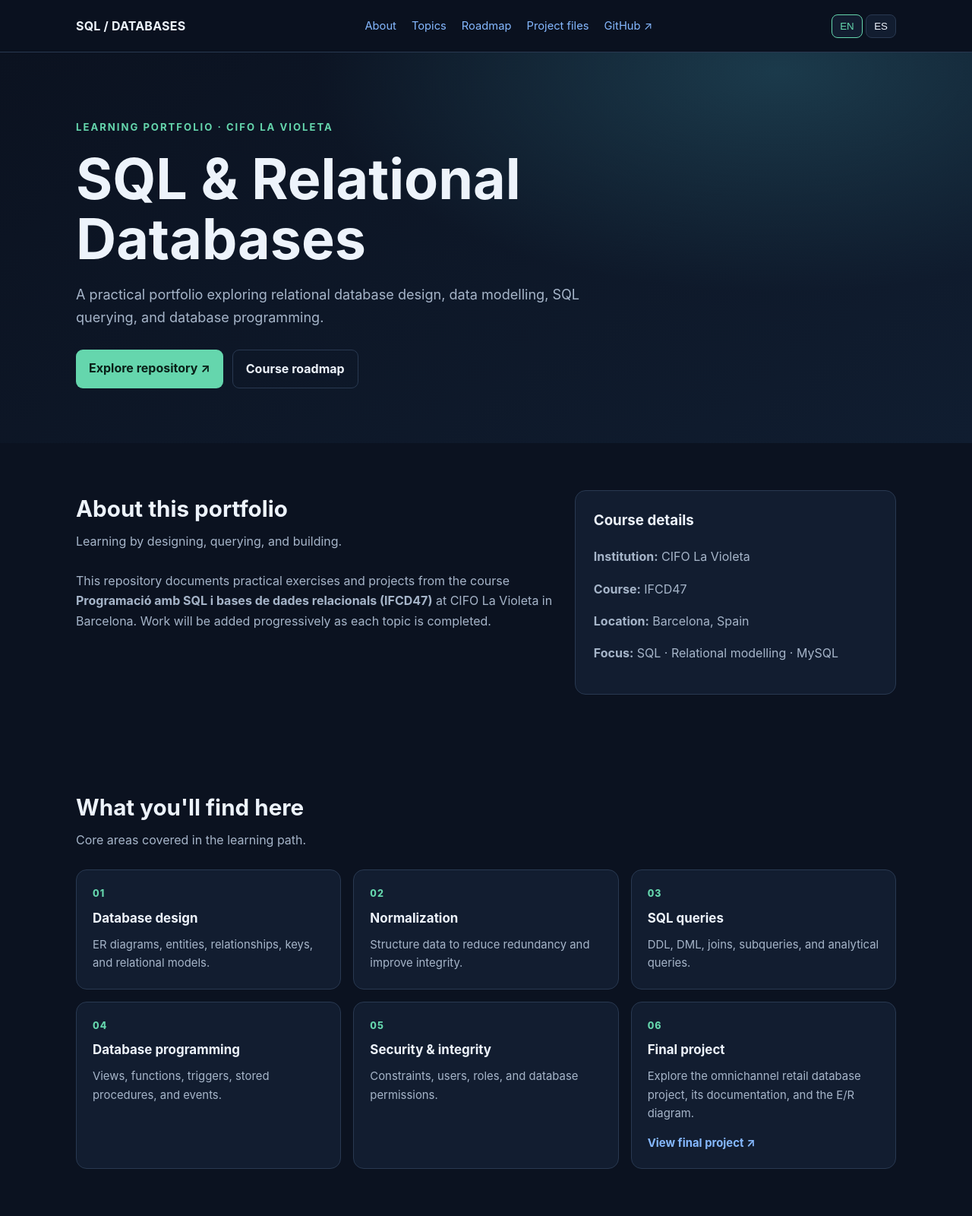
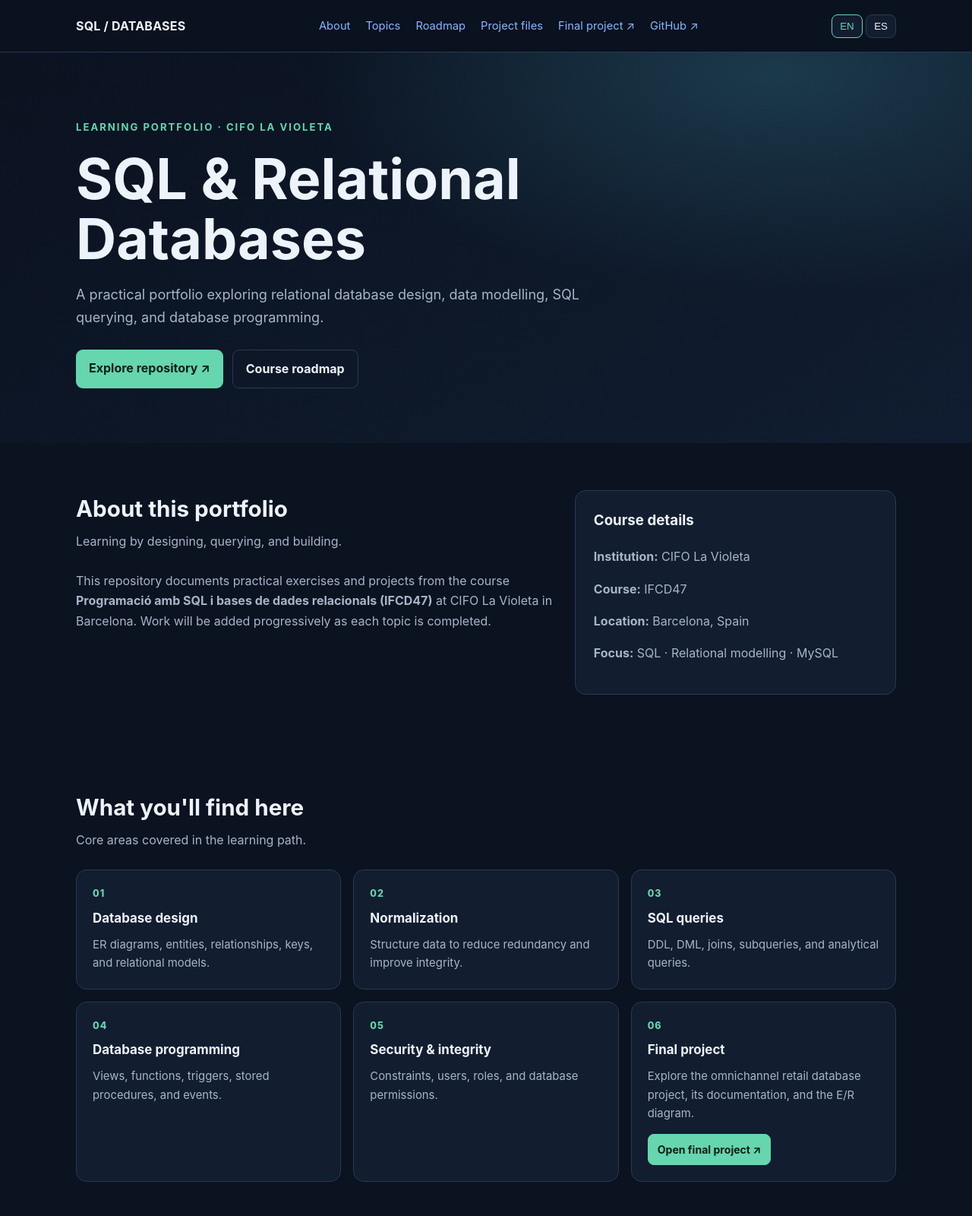
Before and after one commit to Habibi1988/Bases-de-Datos-Relacionales-SQL, a plain HTML site: page index.html in a window 1280 px wide. Shown: the top 1600 px of the page at 76% size. Drawn offline with Linux system fonts and the light colour scheme.

Commit message:
Make final project link prominent in portfolio navigation and card

```diff
--- a/index.html
+++ b/index.html
@@ -27,7 +27,7 @@
 <body>
 <header><div class="wrap"><nav>
   <a class="brand" href="#">SQL / DATABASES</a>
-  <div class="navlinks"><a href="#about"><span data-lang="en">About</span><span data-lang="es">Sobre el proyecto</span></a><a href="#topics"><span data-lang="en">Topics</span><span data-lang="es">Contenidos</span></a><a href="#roadmap"><span data-lang="en">Roadmap</span><span data-lang="es">Itinerario</span></a><a href="#documents"><span data-lang="en">Project files</span><span data-lang="es">Archivos</span></a><a href="https://github.com/Habibi1988/Bases-de-Datos-Relacionales-SQL"><span data-lang="en">GitHub ↗</span><span data-lang="es">GitHub ↗</span></a></div>
+  <div class="navlinks"><a href="#about"><span data-lang="en">About</span><span data-lang="es">Sobre el proyecto</span></a><a href="#topics"><span data-lang="en">Topics</span><span data-lang="es">Contenidos</span></a><a href="#roadmap"><span data-lang="en">Roadmap</span><span data-lang="es">Itinerario</span></a><a href="#documents"><span data-lang="en">Project files</span><span data-lang="es">Archivos</span></a><a href="10-final-project/"><span data-lang="en">Final project ↗</span><span data-lang="es">Proyecto final ↗</span></a><a href="https://github.com/Habibi1988/Bases-de-Datos-Relacionales-SQL"><span data-lang="en">GitHub ↗</span><span data-lang="es">GitHub ↗</span></a></div>
   <div class="lang"><button id="enBtn" class="active" type="button">EN</button> <button id="esBtn" type="button">ES</button></div>
 </nav></div></header>
 <main>
@@ -52,7 +52,7 @@
       <article class="card"><div class="num">03</div><h3><span data-lang="en">SQL queries</span><span data-lang="es">Consultas SQL</span></h3><p><span data-lang="en">DDL, DML, joins, subqueries, and analytical queries.</span><span data-lang="es">DDL, DML, JOIN, subconsultas y consultas analíticas.</span></p></article>
       <article class="card"><div class="num">04</div><h3><span data-lang="en">Database programming</span><span data-lang="es">Programación de bases de datos</span></h3><p><span data-lang="en">Views, functions, triggers, stored procedures, and events.</span><span data-lang="es">Vistas, funciones, triggers, procedimientos almacenados y eventos.</span></p></article>
       <article class="card"><div class="num">05</div><h3><span data-lang="en">Security & integrity</span><span data-lang="es">Seguridad e integridad</span></h3><p><span data-lang="en">Constraints, users, roles, and database permissions.</span><span data-lang="es">Restricciones, usuarios, roles y permisos de bases de datos.</span></p></article>
-      <article class="card"><div class="num">06</div><h3><span data-lang="en">Final project</span><span data-lang="es">Proyecto final</span></h3><p><span data-lang="en">Explore the omnichannel retail database project, its documentation, and the E/R diagram.</span><span data-lang="es">Consulta el proyecto de base de datos para una tienda omnicanal, su documentación y el diagrama E/R.</span></p><p style="margin-top:14px"><a href="10-final-project/"><strong><span data-lang="en">View final project ↗</span><span data-lang="es">Ver proyecto final ↗</span></strong></a></p></article>
+      <article class="card"><div class="num">06</div><h3><span data-lang="en">Final project</span><span data-lang="es">Proyecto final</span></h3><p><span data-lang="en">Explore the omnichannel retail database project, its documentation, and the E/R diagram.</span><span data-lang="es">Consulta el proyecto de base de datos para una tienda omnicanal, su documentación y el diagrama E/R.</span></p><p style="margin-top:14px"><a class="doc-link primary" href="10-final-project/"><span data-lang="en">Open final project ↗</span><span data-lang="es">Abrir proyecto final ↗</span></a></p></article>
     </div>
   </div></section>
   <section id="roadmap"><div class="wrap"><div class="section-head"><h2><span data-lang="en">Learning roadmap</span><span data-lang="es">Itinerario de aprendizaje</span></h2><p><span data-lang="en">Repository sections are organised by topic.</span><span data-lang="es">Las secciones del repositorio están organizadas por temas.</span></p></div>
```
